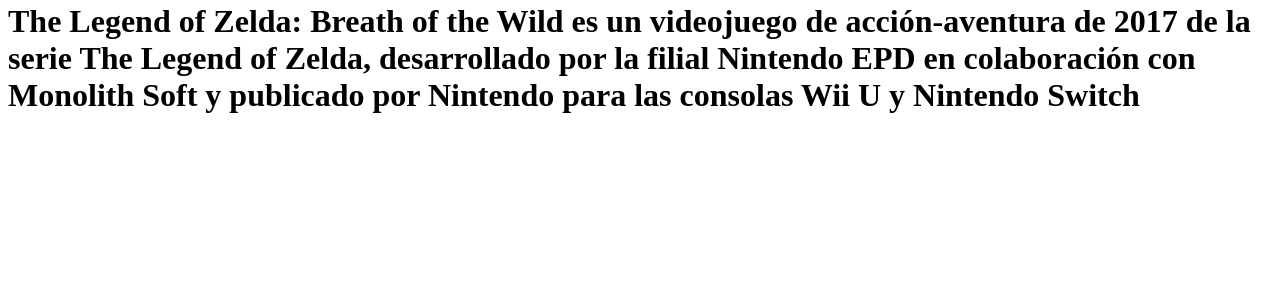
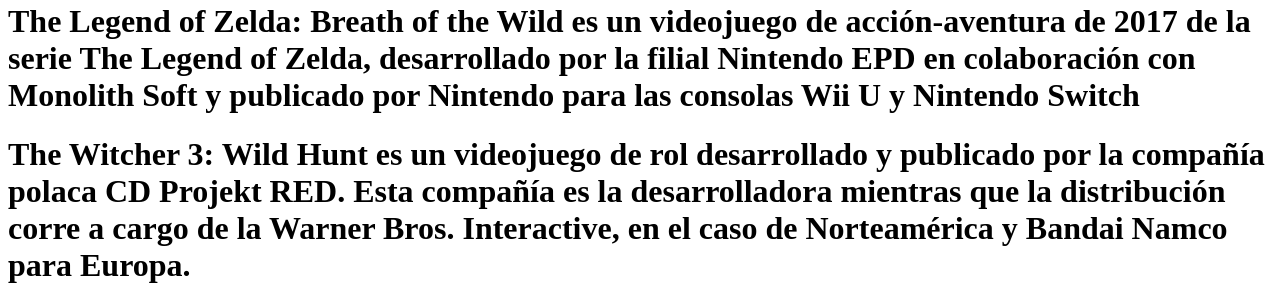
Before and after one commit to ashlem07/parcial-jueves., a plain HTML site: page index.html in a window 1280 px wide. Shown: the part 790-1095 px from the top of the page. Before the commit the page ends 926 px from the top, so only its background shows below. Drawn offline with Linux system fonts and the light colour scheme.

Commit message:
resumen 2

```diff
--- a/index.html
+++ b/index.html
@@ -17,5 +17,6 @@
     <img src="https://image.api.playstation.com/vulcan/ap/rnd/202307/3122/00bd08cf240ede27e4354d3fc7a5b867190df853940366ec.png" width="300">
     <img src="https://i.ytimg.com/vi/tYhN5FSWVTA/maxresdefault.jpg" width="300">
     <h1>The Legend of Zelda: Breath of the Wild es un videojuego de acción-aventura de 2017 de la serie The Legend of Zelda, desarrollado por la filial Nintendo EPD en colaboración con Monolith Soft y publicado por Nintendo para las consolas Wii U y Nintendo Switch</h1>
+    <h1>The Witcher 3: Wild Hunt es un videojuego de rol desarrollado y publicado por la compañía polaca CD Projekt RED. Esta compañía es la desarrolladora mientras que la distribución corre a cargo de la Warner Bros. Interactive, en el caso de Norteamérica y Bandai Namco para Europa.</h1>
 </body>
 </html>
```
